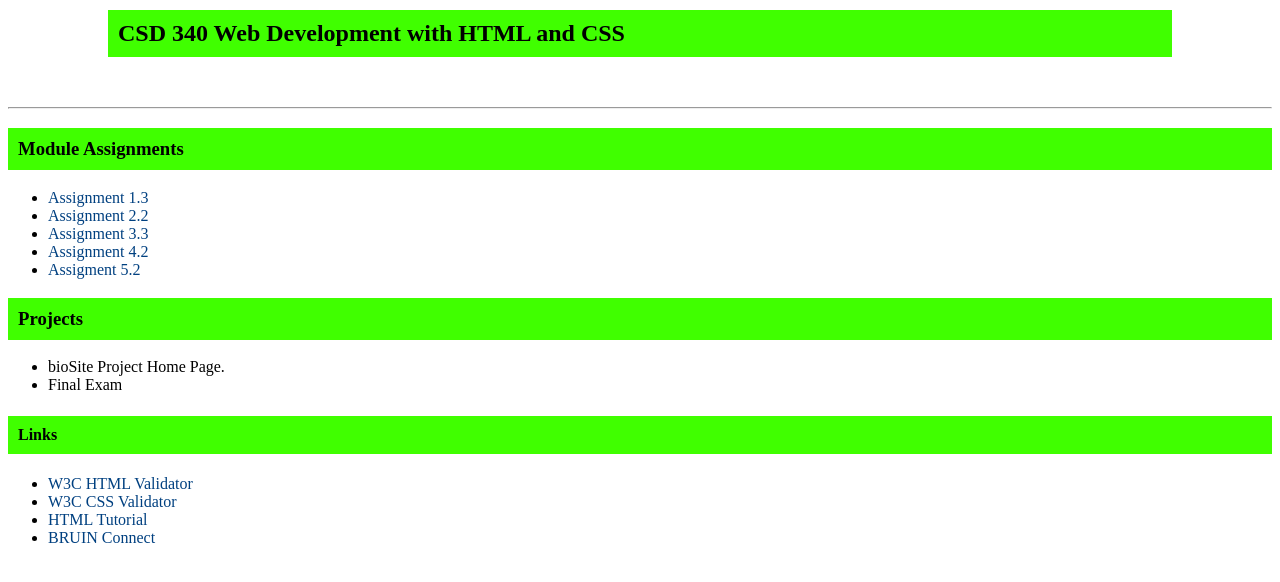
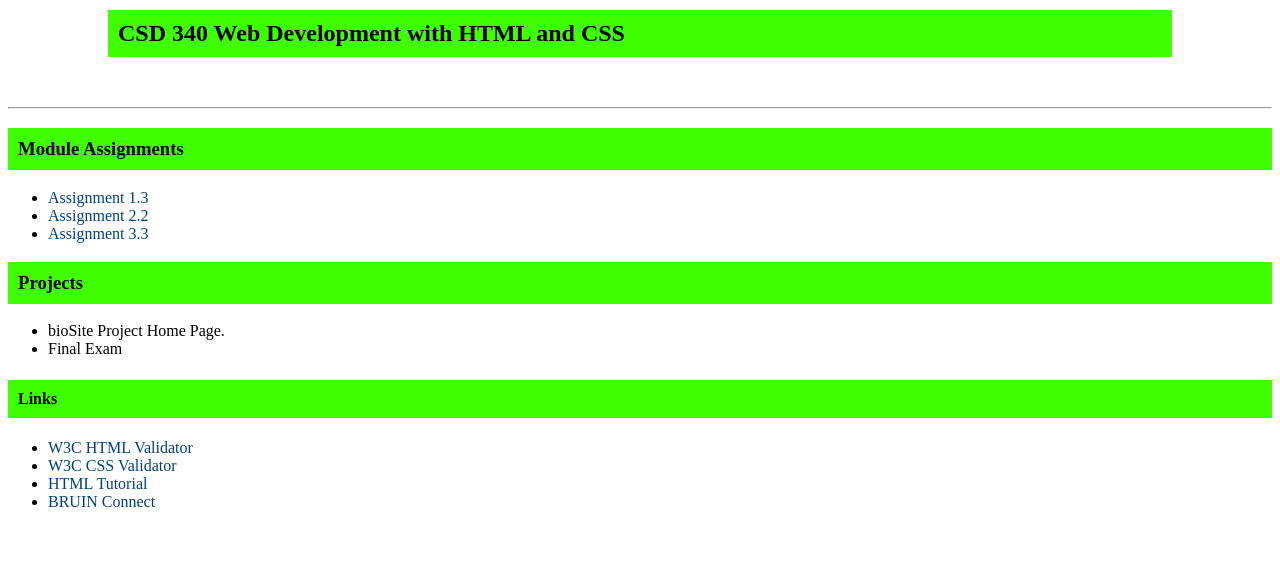
Before and after one commit to MurphT4stic/csd-340, a plain HTML site: page index.html in a window 1280 px wide. Shown: the part 118-700 px from the top of the page. Drawn offline with Linux system fonts and the light colour scheme; files that its build step writes are made by us from their sources; a web font is replaced by a local one.

Commit message:
Update index.html

```diff
--- a/index.html
+++ b/index.html
@@ -17,8 +17,7 @@
         <li><a href="module-1/Harvey_Mod1_3.html">Assignment 1.3</a></li>
         <li><a href="module-2/Harvey_Mod2_2.html">Assignment 2.2</a></li>
         <li><a href="module-3/Harvey_Mod3_3.html">Assignment 3.3</a></li>
-         <li><a href="module-4/Harvey_Mod4_2.html">Assignment 4.2</a></li>
-        <li><a href="module-5/Harvey_Mod5_2_Assignment.pdf">Assigment 5.2</a></li>
+
     </ul>
     <h3>Projects</h3>
     <ul>
```
